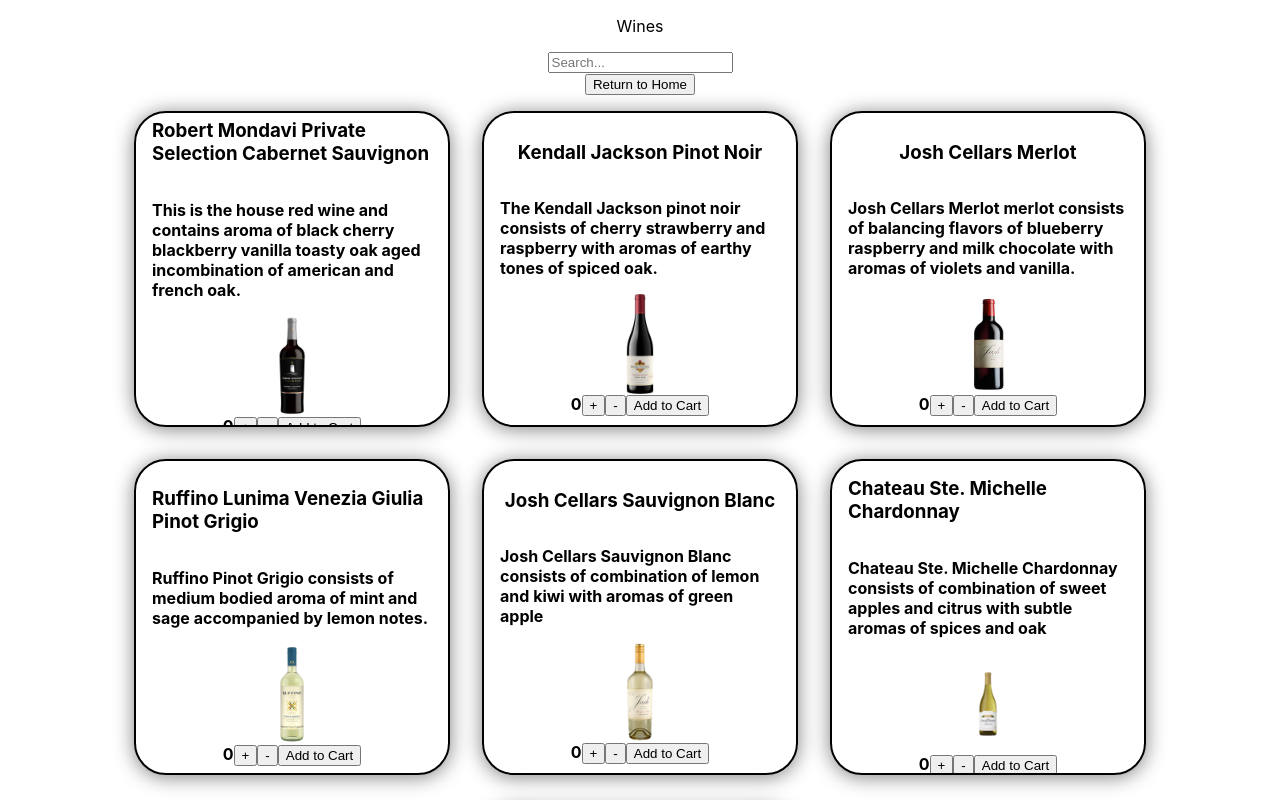
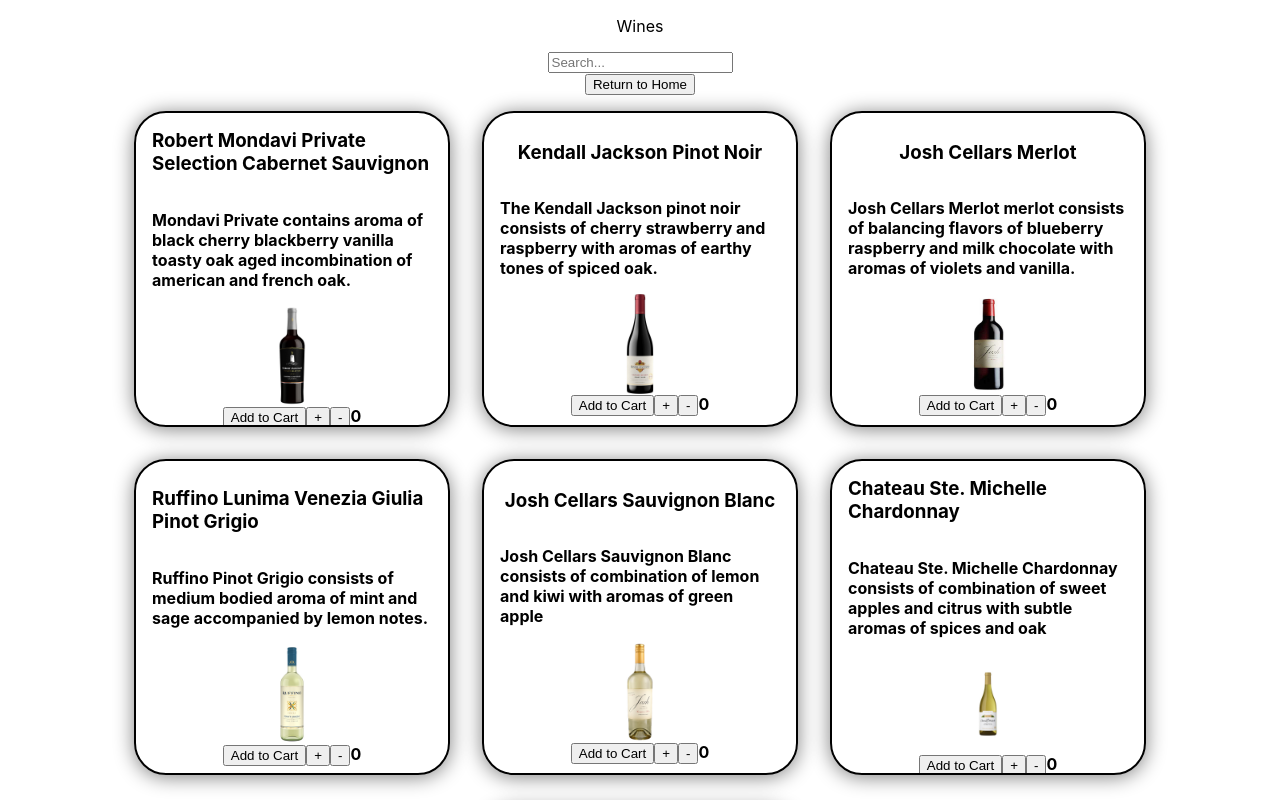
Before and after one commit to mteruel28/Capstone_BarApp, a React (Create React App) app in the folder newbar/: page /wines in a window 1280 px wide. Shown: the top 800 px of the page. Built offline with nearby package versions, Linux system fonts and the light colour scheme.

Commit message:
new Commits

```diff
--- a/newbar/src/App.js
+++ b/newbar/src/App.js
@@ -18,9 +18,7 @@
 import Tequila from './spiritsfolder/Tequila';
 import Gin from './spiritsfolder/Gin';
 import Rum from './spiritsfolder/Rum';
-import Shoppingcart from './shoppingcart/shoppingcart';
-
-
+import Shoppingcart from './Cart/shoppingcart.js';
 
 function App() {
   return (
--- a/newbar/src/WineItemCards.js
+++ b/newbar/src/WineItemCards.js
@@ -15,8 +15,7 @@
     {
       id: 1,
       title: "Robert Mondavi Private Selection Cabernet Sauvignon",
-      sub_header:
-        " This is the house red wine and contains aroma of black cherry blackberry vanilla toasty oak aged incombination of american and french oak.",
+      sub_header: " Mondavi Private contains aroma of black cherry blackberry vanilla toasty oak aged incombination of american and french oak.",
       //link_text: "Mondavi",
       path: "",
       img_path: mondavi,
--- a/newbar/src/components/counter.js
+++ b/newbar/src/components/counter.js
@@ -27,10 +27,12 @@
   render(){
     return(
     <div>
-        <span>{this.state.count}</span>
+
+        <button>Add to Cart</button>
         <button onClick={this.countIncrement}>+</button>
         <button onClick={this.countDecrement}>-</button>
-        <button>Add to Cart</button>
+        <span>{this.state.count}</span>
+
     </div>
     )
   }
```
Also changed, not shown: newbar/src/Cart/shoppingcart.css (renamed from newbar/src/shoppingcart/shoppingcart.css), newbar/src/Cart/shoppingcart.html (renamed from newbar/src/shoppingcart/shoppingcart.html), newbar/src/Cart/shoppingcart.js (renamed from newbar/src/shoppingcart/shoppingcart.js).
